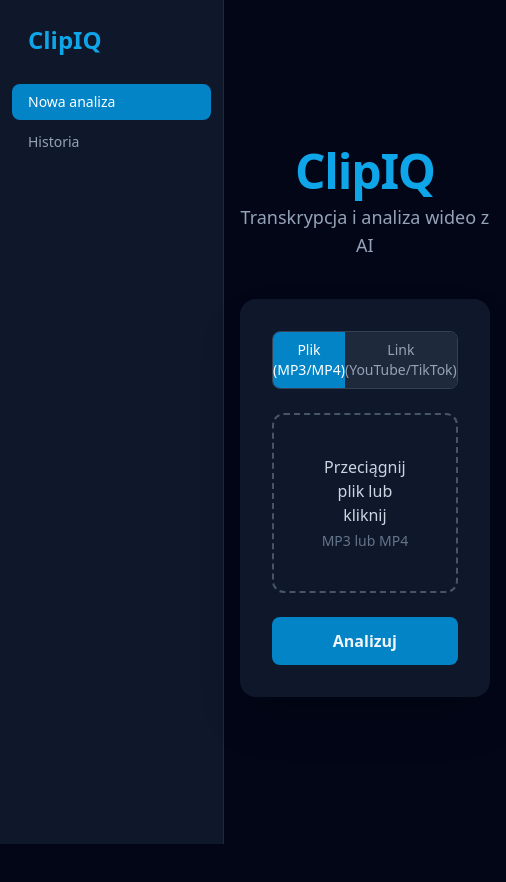
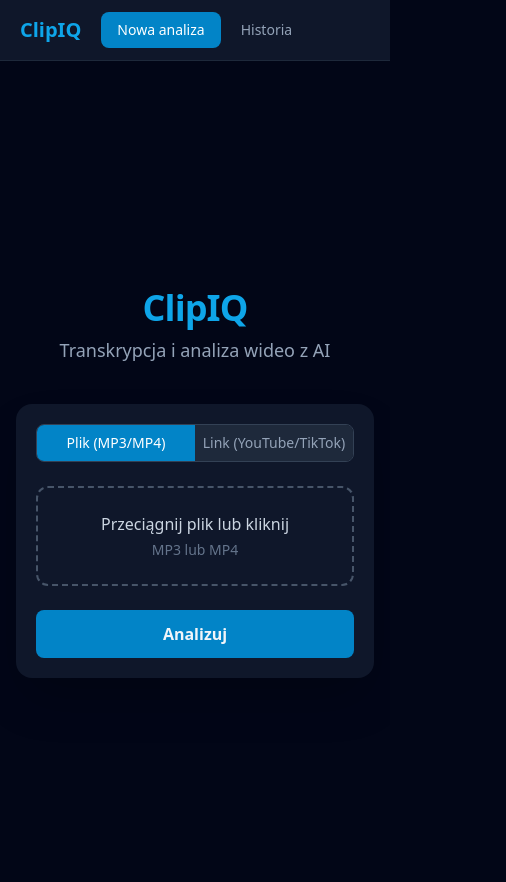
Before and after one commit to MichalAndrzejczak001/ClipIQ_Portfolio, a React (Vite) app in the folder frontend/: page / in a window 390 px wide. Shown: the top 882 px of the page, 506 px wide, since content can reach past the window. Before the commit the page ends 844 px from the top, so only its background shows below. Built offline with nearby package versions, Linux system fonts and the light colour scheme; the HTML template or start-up script is replaced by a standard one.

Commit message:
feat(frontend): make layout responsive for mobile and tablet widths

```diff
--- a/frontend/src/App.tsx
+++ b/frontend/src/App.tsx
@@ -7,7 +7,7 @@ import HistoryPage from './pages/HistoryPage'
 export default function App() {
   return (
     <BrowserRouter>
-      <div className="flex">
+      <div className="flex flex-col md:flex-row">
         <Sidebar />
         <div className="flex-1">
           <Routes>
--- a/frontend/src/components/Sidebar.tsx
+++ b/frontend/src/components/Sidebar.tsx
@@ -1,7 +1,7 @@
 import { NavLink } from 'react-router-dom'
 
 const linkClass = ({ isActive }: { isActive: boolean }) =>
-  `block px-4 py-2 rounded-lg text-sm font-medium transition-colors ${
+  `px-4 py-2 rounded-lg text-sm font-medium transition-colors whitespace-nowrap ${
     isActive
       ? 'bg-brand-600 text-white'
       : 'text-slate-400 hover:bg-slate-800 hover:text-slate-100'
@@ -9,8 +9,10 @@ const linkClass = ({ isActive }: { isActive: boolean }) =>
 
 export default function Sidebar() {
   return (
-    <nav className="w-56 shrink-0 min-h-screen bg-slate-900 border-r border-slate-800 px-3 py-6 flex flex-col gap-1">
-      <span className="text-2xl font-extrabold text-brand-500 px-4 mb-6 block">ClipIQ</span>
+    <nav className="w-full md:w-56 md:shrink-0 md:min-h-screen bg-slate-900 border-b md:border-b-0 md:border-r border-slate-800 px-3 py-3 md:py-6 flex flex-row md:flex-col items-center md:items-stretch gap-1">
+      <span className="text-xl md:text-2xl font-extrabold text-brand-500 px-2 md:px-4 mr-2 md:mr-0 md:mb-6">
+        ClipIQ
+      </span>
       <NavLink to="/" end aria-label="Nowa analiza" className={linkClass}>
         Nowa analiza
       </NavLink>
--- a/frontend/src/components/UploadForm.tsx
+++ b/frontend/src/components/UploadForm.tsx
@@ -66,7 +66,7 @@ export default function UploadForm({ onSubmit }: Props) {
 
       {mode === 'file' ? (
         <div
-          className="border-2 border-dashed border-slate-600 rounded-xl p-10 text-center cursor-pointer hover:border-brand-500 transition-colors"
+          className="border-2 border-dashed border-slate-600 rounded-xl p-6 sm:p-10 text-center cursor-pointer hover:border-brand-500 transition-colors"
           onClick={() => inputRef.current?.click()}
           onDragOver={(e) => e.preventDefault()}
           onDrop={(e) => {
--- a/frontend/src/pages/AnalysisPage.tsx
+++ b/frontend/src/pages/AnalysisPage.tsx
@@ -54,7 +54,7 @@ export default function AnalysisPage() {
   return (
     <div className="min-h-screen flex flex-col items-center justify-center px-4">
       <div className="w-full max-w-2xl">
-        <div className="bg-slate-900 rounded-2xl shadow-2xl p-8">
+        <div className="bg-slate-900 rounded-2xl shadow-2xl p-5 sm:p-8">
           {state === 'loading' && (
             <p className="text-slate-400 text-center">Ładowanie…</p>
           )}
--- a/frontend/src/pages/HistoryPage.tsx
+++ b/frontend/src/pages/HistoryPage.tsx
@@ -116,16 +116,17 @@ export default function HistoryPage() {
         {filtered.map((analysis) => (
           <li
             key={analysis.uuid}
-            className="bg-slate-800 border border-slate-700 rounded-lg p-4 hover:border-brand-500 transition-colors flex items-center gap-4"
+            className="bg-slate-800 border border-slate-700 rounded-lg p-4 hover:border-brand-500 transition-colors flex flex-wrap sm:flex-nowrap items-center gap-3"
           >
-            <Link to={`/analysis/${analysis.uuid}`} className="flex-1 min-w-0">
+            <Link to={`/analysis/${analysis.uuid}`} className="flex-1 min-w-0 basis-full sm:basis-auto">
               <p className="text-slate-100 font-medium truncate">{analysis.name}</p>
               <p className="text-xs text-slate-500">
                 {new Date(analysis.startDate).toLocaleString('pl-PL')}
               </p>
             </Link>
+            <div className="flex items-center gap-3 ml-auto sm:ml-0">
               {analysis.authorAttitude && <SentimentBadge attitude={analysis.authorAttitude} />}
-            <span className={`text-sm font-medium ${STATUS_CLASSES[analysis.status]}`}>
+              <span className={`text-sm font-medium whitespace-nowrap ${STATUS_CLASSES[analysis.status]}`}>
                 {STATUS_LABELS[analysis.status]}
               </span>
               <button
@@ -135,6 +136,7 @@ export default function HistoryPage() {
               >
                 ✕
               </button>
+            </div>
           </li>
         ))}
       </ul>
--- a/frontend/src/pages/HomePage.tsx
+++ b/frontend/src/pages/HomePage.tsx
@@ -14,11 +14,11 @@ export default function HomePage() {
   return (
     <div className="min-h-screen flex flex-col items-center justify-center px-4">
       <header className="text-center mb-10">
-        <h1 className="text-5xl font-extrabold tracking-tight text-brand-500 mb-2">ClipIQ</h1>
+        <h1 className="text-4xl sm:text-5xl font-extrabold tracking-tight text-brand-500 mb-2">ClipIQ</h1>
         <p className="text-slate-400 text-lg">Transkrypcja i analiza wideo z AI</p>
       </header>
 
-      <main className="w-full max-w-lg bg-slate-900 rounded-2xl shadow-2xl p-8">
+      <main className="w-full max-w-lg bg-slate-900 rounded-2xl shadow-2xl p-5 sm:p-8">
         <UploadForm onSubmit={handleSubmit} />
       </main>
     </div>
```
Lines whose indentation alone changed are shown as unchanged.
